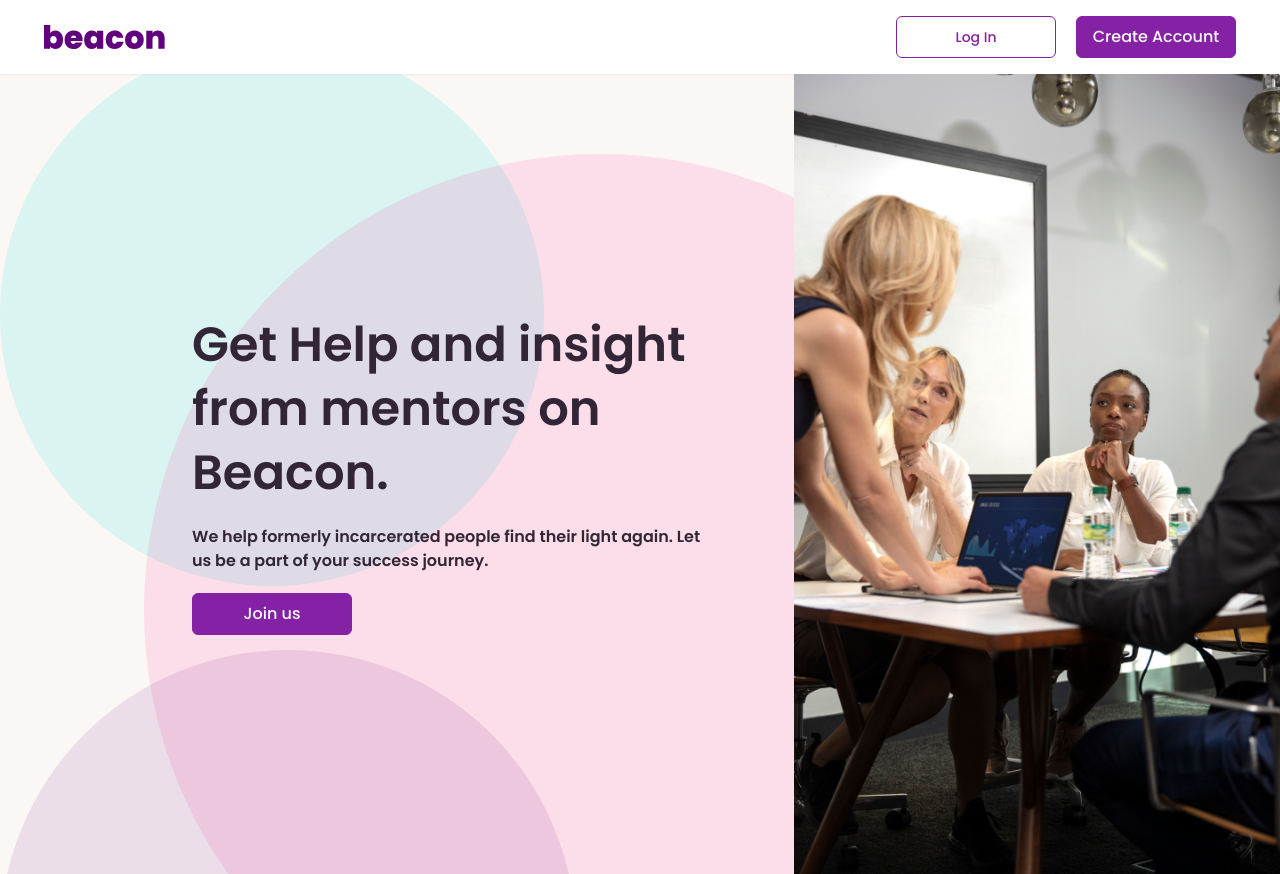
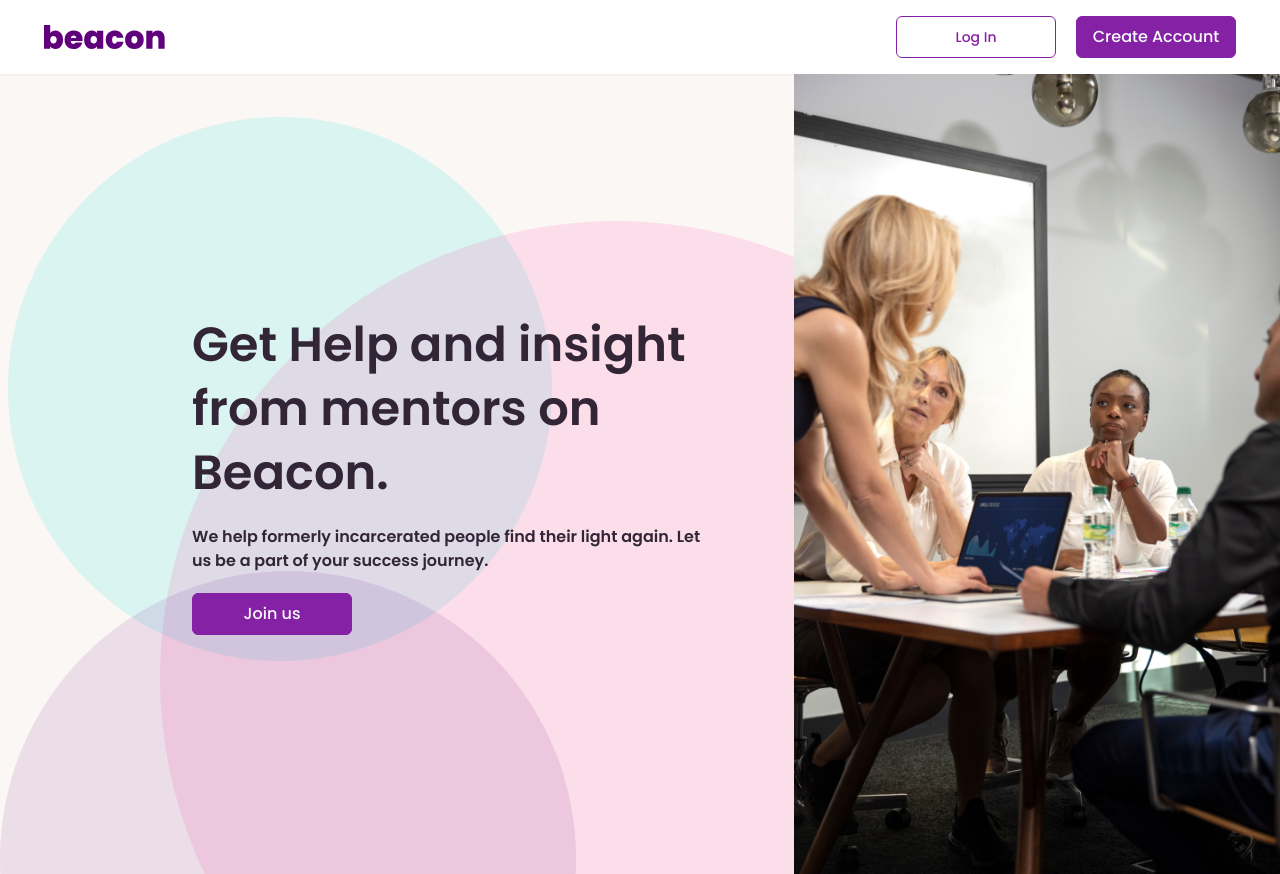
Before and after one commit to CursedAFK/beacon, a Next.js app: page / in a window 1280 px wide. Built offline with nearby package versions, Linux system fonts and the light colour scheme.

Commit message:
adjusted eclipse positions

```diff
--- a/app/page.tsx
+++ b/app/page.tsx
@@ -1,7 +1,6 @@
 'use client'
 
 import ContentSection from '@/components/Home/ContentSection'
-import Eclipse from '@/components/Home/Eclipse'
 import Header from '@/components/Home/Header'
 import ImageSection from '@/components/Home/ImageSection'
 import { useMediaQuery } from 'react-responsive'
@@ -13,10 +12,8 @@ export default function Home() {
     <div className='md:h-screen'>
       <Header isMobile={isMobile} />
 
-      <div className='relative overflow-hidden flex flex-col-reverse md:flex-row md:justify-between md:items-center pb-44 md:pb-0 md:h-full'>
+      <div className='overflow-hidden flex flex-col-reverse md:flex-row md:justify-between md:items-center pb-44 md:pb-0 md:h-full'>
         <ContentSection />
-
-        <Eclipse />
 
         <ImageSection isMobile={isMobile} />
       </div>
--- a/components/Home/ContentSection.tsx
+++ b/components/Home/ContentSection.tsx
@@ -1,10 +1,11 @@
 import Link from 'next/link'
 import { Button } from '../ui/button'
+import Eclipse from './Eclipse'
 
 export default function ContentSection() {
   return (
     <section className='md:pl-48 pt-5 md:pt-0 px-6 md:px-0'>
-      <div className='max-w-lg space-y-5'>
+      <div className='relative max-w-lg space-y-5'>
         <h2 className='text-3xl md:text-5xl md:leading-[4rem] font-semibold text-primaryDark'>
           Get Help and insight from mentors on Beacon.
         </h2>
@@ -13,6 +14,8 @@ export default function ContentSection() {
           We help formerly incarcerated people find their light again. Let us be
           a part of your success journey.
         </p>
+
+        <Eclipse />
 
         <div className='font-semibold flex items-center gap-4 md:block'>
           <Button
--- a/components/Home/Eclipse.tsx
+++ b/components/Home/Eclipse.tsx
@@ -1,9 +1,9 @@
 export default function Eclipse() {
   return (
     <>
-      <div className='absolute rounded-full -z-10 w-[19rem] h-[19rem] md:w-[34rem] md:h-[34rem] bg-[#AAEEEA] opacity-40 md:-top-[2rem] top-[36rem] left-[6rem] md:left-0' />
-      <div className='absolute rounded-full -z-10 w-[32rem] h-[32rem] md:w-[57rem] md:h-[57rem] bg-[#FA008A] opacity-10 md:top-[5rem] md:left-[9rem] -left-[9rem] top-[38rem]' />
-      <div className='absolute rounded-full -z-10 w-[21rem] h-[21rem] md:w-[36rem] md:h-[36rem] bg-[#60007D] opacity-10 md:-bottom-[22rem] -bottom-[7rem] -left-[5rem] md:left-0' />
+      <div className='absolute rounded-full -z-10 w-[19rem] h-[19rem] md:w-[34rem] md:h-[34rem] bg-[#AAEEEA] opacity-40 md:-top-[13.5rem] top-[14.5rem] left-[4.7rem] md:-left-[11.5rem]' />
+      <div className='absolute rounded-full -z-10 w-[32rem] h-[32rem] md:w-[57rem] md:h-[57rem] bg-[#FA008A] opacity-10 md:-top-[7rem] md:-left-[2rem] -left-[9rem] top-[16.5rem]' />
+      <div className='absolute rounded-full -z-10 w-[21rem] h-[21rem] md:w-[36rem] md:h-[36rem] bg-[#60007D] opacity-10 md:-bottom-[32rem] -bottom-[17.7rem] -left-[6.5rem] md:-left-[12rem]' />
     </>
   )
 }
```
